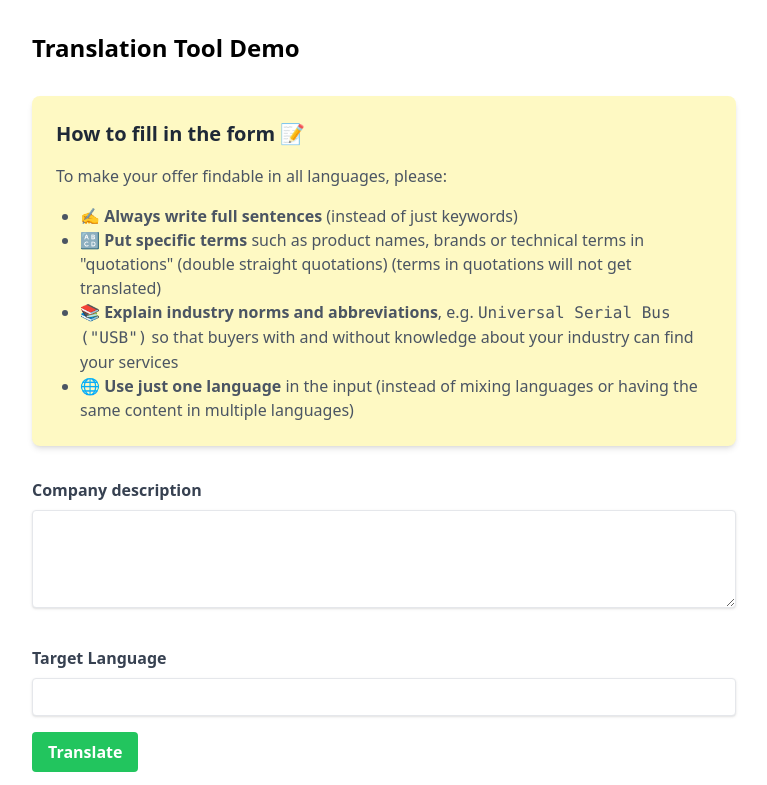
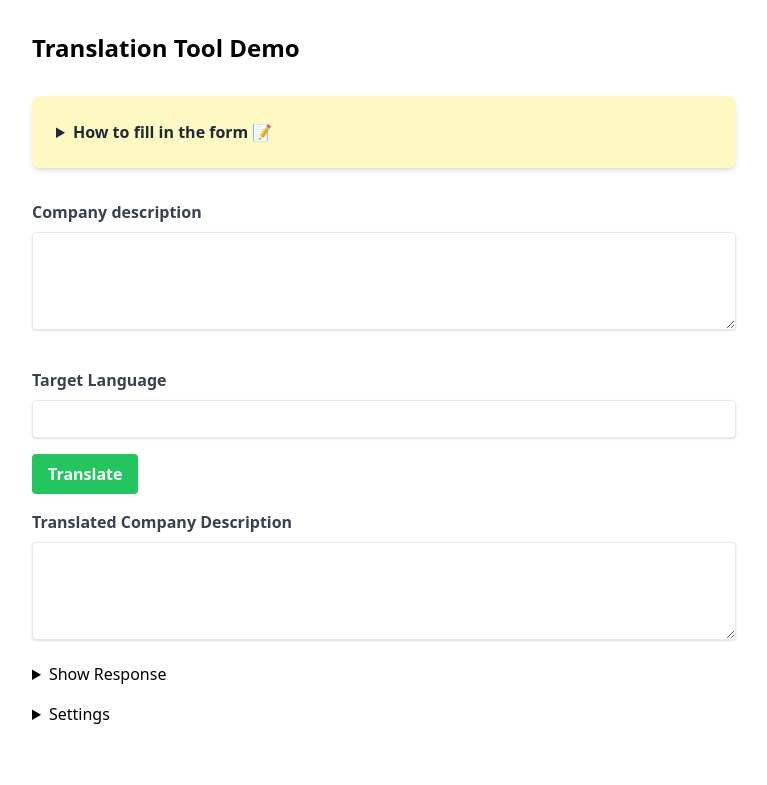
Before and after one commit to minthemiddle/translation-tool-poc, a plain HTML site: page index2.html in a window 1280 px wide. Shown: the top 785 px of the page, without its empty margins (256-1023 px from the left). Drawn offline with nearby package versions, Linux system fonts and the light colour scheme.

Commit message:
Refactor: Info box

```diff
--- a/index2.html
+++ b/index2.html
@@ -13,10 +13,11 @@
     <div x-data="app()" x-init="loadFromLocalStorage()" class="max-w-3xl mx-auto p-8">
         <h1 class="text-2xl font-bold">Translation Tool Demo</h1>
 
-        <div class="mt-8 bg-yellow-100 shadow-md rounded-lg p-6 mb-6">
-            <h2 class="text-xl font-bold text-gray-800 mb-4">How to fill in the form 📝</h2>
-            <p class="text-gray-600 mb-4">To make your offer findable in all languages, please:</p>
-            <ul class="list-disc pl-6 text-gray-600"> <li><strong>✍️ Always write full sentences</strong> (instead of just keywords)</li> <li><strong>🔠 Put specific terms</strong> such as product names, brands or technical terms in "quotations" (double straight quotations) (terms in quotations will not get translated)</li> <li><strong>📚 Explain industry norms and abbreviations</strong>, e.g. <code>Universal Serial Bus ("USB")</code> so that buyers with and without knowledge about your industry can find your services</li> <li><strong>🌐 Use just one language</strong> in the input (instead of mixing languages or having the same content in multiple languages)</li> </ul> </div>
+        <details class="mt-8 bg-yellow-100 shadow-md rounded-lg p-6 mb-6">
+            <summary class="font-bold text-gray-800">How to fill in the form 📝</summary>
+            <p class="text-gray-600 mt-4">To make your offer findable in all languages, please:</p>
+            <ul class="list-disc pl-6 text-gray-600 mt-4"> <li><strong>✍️ Always write full sentences</strong> (instead of just keywords).</li> <li><strong>🔠 Put specific terms</strong> such as product names, brands or technical terms in "quotations" (double straight quotations) (terms in quotations will not get translated).</li> <li><strong>📚 Write out industry norms and abbreviations in full</strong>, e.g. Universal Serial Bus (“USB”) instead of only "USB" so that buyers with and without knowledge about your industry can find your services.</li> <li><strong>🌐 Use just one language</strong> in the input (instead of mixing languages or having the same content in multiple languages).</li> </ul>
+        </details>
 
 
     <div class="mt-8">
```
